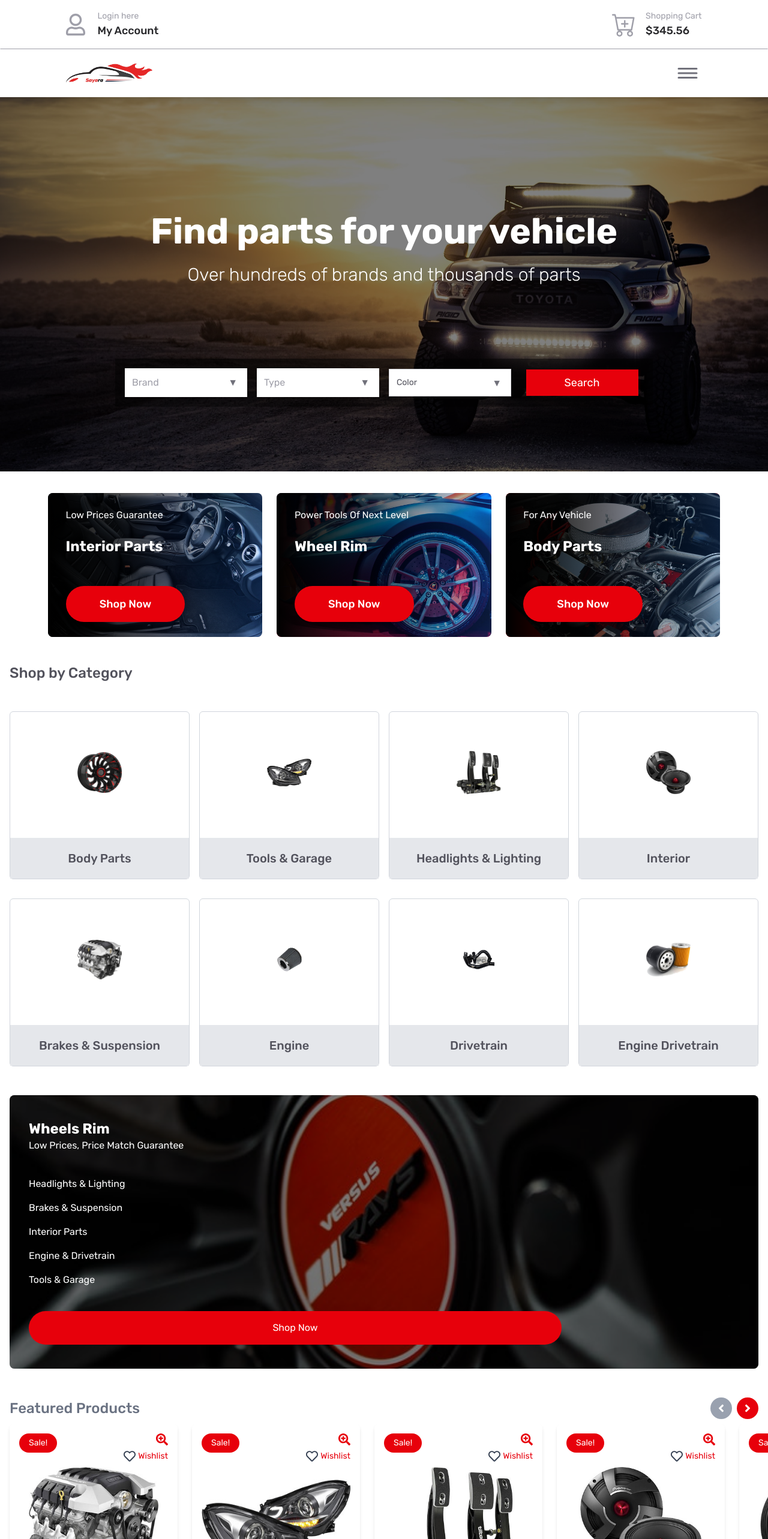
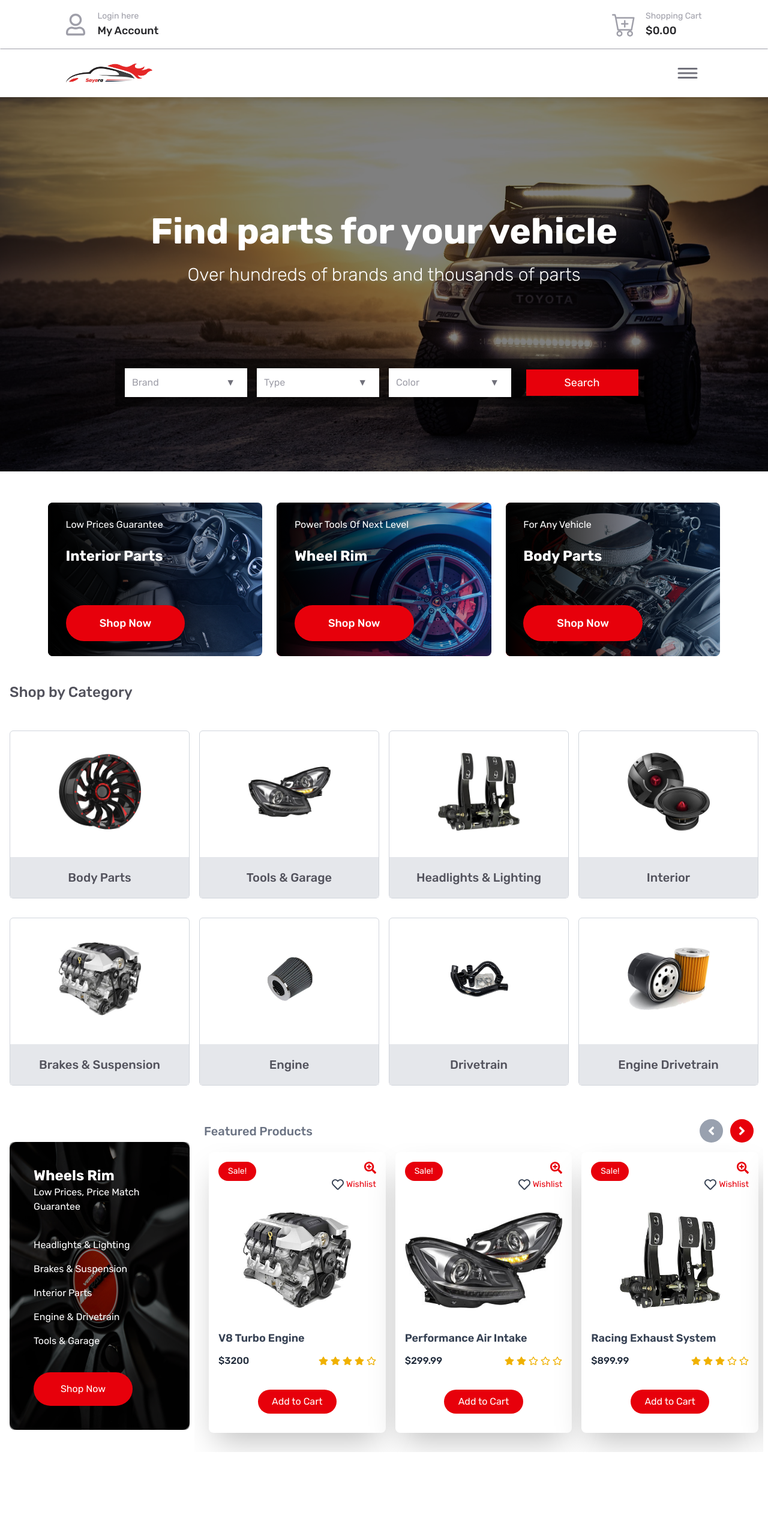
Before and after one commit to boyalonexr/Soyara-clone-app, a React (Vite) app: page / in a window 1280 px wide. Shown: the top 2566 px of the page at 60% size. After the commit the page ends 2421 px from the top, so only its background shows below. Built offline with nearby package versions, Linux system fonts and the light colour scheme.

Commit message:
added caurosel scroll and interactivity

```diff
--- a/src/App.jsx
+++ b/src/App.jsx
@@ -7,10 +7,17 @@ import Body from './Components/Body'
 import Shop from './Components/Shop'
 import FeaturesProducts from './Components/FeaturesProducts'
 
+
 function App() {
   const [loading, setLoading] = useState(true)
   const [activePopup, setActivePopup] = useState(false)
   const [openNavBar, setOpenNavbar] = useState(false)
+  const [cartItems, setCartItems] = useState(() => {
+    const saved = localStorage.getItem("cartItems")
+
+    return saved ? JSON.parse(saved) : []
+  })
+
 
   useEffect(()=> {
     setTimeout(()=> setLoading(false), 4000);
@@ -33,15 +40,48 @@ function App() {
   }
 }, [loading]);
 
+      useEffect(() => {
+        localStorage.setItem("cartItems", JSON.stringify(cartItems));
+      }, [cartItems])
+
+    const handleAddToCart = (product => {
+          setCartItems((prev) => {
+            const existingItem = prev.find(item => item.id === product.id)
+           if (existingItem) {
+            return prev.map(item => item.id === product.id ? {...item, quantity: item.quantity + 1}
+              : item
+            )} else {
+              return [...prev, {...product, quantity: 1}]
+            }
+          })
+          alert(`${product.name} added to Cart ✅`)
+      })
+
+      const handleRemoveFromCart = (id) => {
+          setCartItems((prev => prev.map(item => item.id === id ? {...item, quantity: item.quantity - 1 }
+            : item )
+              .filter(item => item.quantity > 0)
+          ))
+      }
+
+      const cartTotal = cartItems.reduce((sum, item) => sum + item.price * item.quantity, 0)
+
   return (
     loading ? <LoadingScreen /> :
     <>
-      <Header activePopup={activePopup} setActivePopup=
-      {setActivePopup}/>
+      <Header
+        activePopup={activePopup}
+        setActivePopup={setActivePopup}
+        cartItems={cartItems}
+        cartTotal={cartTotal}
+        handleRemoveFromCart={handleRemoveFromCart}
+        />
       <Navbar openNavBar={openNavBar} setOpenNavbar={setOpenNavbar} />
       <Body />
       <Shop />
-      <FeaturesProducts />
+      <FeaturesProducts
+        addToCart={handleAddToCart}
+        />
     </>
   )
 }
--- a/src/Components/Body.jsx
+++ b/src/Components/Body.jsx
@@ -1,9 +1,7 @@
 import { useEffect, useState } from "react";
 import { motion, AnimatePresence } from "framer-motion"
-import BenzImg from '../assets/body-imgs/mini-benz-img.jpg';
-import EngineImg from '../assets/body-imgs/mini-engine-img.jpg';
 import { FaArrowUp } from "react-icons/fa";
-import TireImg from '../assets/body-imgs/mini-tire-img.jpg';
+import { engineData } from "./featuredProdConts";
 
 const Body = () => {
   const [ active, setActive ] = useState(false)
@@ -13,34 +11,12 @@ const Body = () => {
   const brands = ['Chevrolet', 'Jeep', 'Lexus', 'Volkswagen'];
   const types = ['1 Wheel Drive', 'Coupe', 'Hatchback', 'Hybrid', 'Sedan', 'SUV', 'Wagon'];
   const colors = ['Red', 'Black', 'Silver', 'White'];
-  const engineData = [
-  {
-    img: BenzImg,
-    title: "interior parts",
-    subtitle: "low prices guarantee",
-    animation: "left",
-    id: 1,
-  },
-  {
-    img: TireImg,
-    title: "wheel rim",
-    subtitle: "power tools of next level",
-    animation: "left",
-    id: 2,
-  },
-  {
-    img: EngineImg,
-    title: "body parts",
-    subtitle: "for any vehicle",
-    animation: "right",
-    id: 3,
-  },
-];
+
 
 const getEngineDataAnimation = (direction) => {
   return {
     hidden: {
-      x: direction === "left" ? -300 : 300,
+      x: direction === "left" ? -100 : 100,
       opacity: 0,
     },
     visible: {
@@ -75,7 +51,7 @@ const scrollToTop = () => {
     <main className="overflow-x-hidden">
       <div className="relative h-[90vh] md:h-[58vh] lg:h-[78vh] bg-img">
         {/* Dark overlay */}
-        <div className="absolute inset-0 bg-black/50 backdrop-blur-sm md:backdrop-blur-none" />
+        <div className="absolute inset-0 bg-black/50 backdrop-blur-sm z-5 md:backdrop-blur-none" />
 
         {/* Content */}
         <div className="relative w-full mx-auto z-10 flex flex-col items-center justify-center h-full text-white text-center px-4">
@@ -89,11 +65,14 @@ const scrollToTop = () => {
           <div className="grid grid-col-1 md:grid-cols-2 lg:grid-cols-4 mt-4 gap-4 w-full max-w-4xl bg-black/50 p-4 items-center shadow-2xl">
             {/* Brand */}
             <div
-            onClick={()=> toggleActive('brand')} className="w-full relative ">
+            onClick={()=> toggleActive('brand')}
+            className="relative w-3/4 mx-auto md:w-full">
               <select
-                className="p-3 w-full text-zinc-400 bg-white appearance-none pr-10 z-10 selected"
+                name="brand"
+                className="p-3 w-full text-zinc-400 bg-white appearance-none pr-10 z-10 "
+                defaultValue=""
               >
-                <option value="" selected disabled>Brand</option>
+                <option value="" disabled>Brand</option>
                 {brands.map((brand) => (
                   <option
                   key={brand}
@@ -103,7 +82,7 @@ const scrollToTop = () => {
                 ))}
               </select>
 
-              <div className="pointer-events-none absolute right-4 top-6 transform -translate-y-1/2 text-zinc-500">
+              <div className="pointer-events-none absolute right-5 top-6 transform -translate-y-1/2 text-zinc-500">
                 {active === 'brand'  ? '▲' : '▼'}
               </div>
             </div>
@@ -111,11 +90,13 @@ const scrollToTop = () => {
             {/* Type */}
             <div
             onClick={()=> toggleActive('type')}
-            className="w-full relative">
+            className="relative w-3/4 mx-auto md:w-full">
               <select
-                className="w-full p-3 text-zinc-400 bg-white appearance-none "
+                name="type"
+                className=" p-3 text-zinc-400 bg-white appearance-none w-full"
+                defaultValue=""
               >
-                <option value="" disabled selected>Type</option>
+                <option value="" disabled>Type</option>
                 {types.map((type)=> (
                   <option
                   key={type}
@@ -124,7 +105,7 @@ const scrollToTop = () => {
                 ))}
               </select>
 
-              <div className="pointer-events-none absolute right-4 top-6 transform -translate-y-1/2 text-zinc-500">
+              <div className="pointer-events-none absolute right-5 top-6 transform -translate-y-1/2 text-zinc-500">
                {active === 'type' ? '▲' : '▼'}
               </div>
             </div>
@@ -132,11 +113,13 @@ const scrollToTop = () => {
             {/* Color */}
             <div
             onClick={()=> toggleActive('color')}
-            className="w-full relative ">
+            className="relative w-3/4 mx-auto md:w-full">
               <select
-                className="w-full p-3 text-sm text-zinc-600 bg-white border border-zinc-300 appearance-none"
+                name="color"
+                className="p-3 text-zinc-400 bg-white appearance-none pr-10 z-10 w-full"
+                defaultValue=""
               >
-                <option value="" disabled selected>Color</option>
+                <option value="" disabled>Color</option>
                {colors.map((color)=> (
                 <option
                 key={color}
@@ -145,32 +128,32 @@ const scrollToTop = () => {
                 ))}
               </select>
 
-              <div className="pointer-events-none absolute right-4 top-6 transform -translate-y-1/2 text-zinc-500">
+              <div className="pointer-events-none absolute right-5 top-6 transform -translate-y-1/2 text-zinc-500">
                 {active === 'color' ? '▲' : '▼'}
               </div>
             </div>
 
             <div className="w-3/4 lg:w-11/12 mx-auto">
-              <button className="w-full text-lg capitalize bg-red-600 text-white px-6 py-2 hover:bg-red-700 transition">search</button>
+              <button className=" w-3/4 md:w-full text-lg capitalize bg-red-600 text-white px-6 py-2 hover:bg-red-700 transition">search</button>
             </div>
           </div>
         </div>
       </div>
 
-      <div className="p-4 my-5 max-w-6xl mx-auto">
+      <div className="p-4 my-5 mt-9 max-w-6xl mx-auto">
         <div className="grid grid-cols-1 sm:grid-cols-2 lg:grid-cols-3 gap-6">
         {engineData.map((item) => (
           <motion.div
            key={item.id}
            initial="hidden"
            whileInView="visible"
-           viewport={{ once: true, amount: 0.2}}
+          viewport={{ once: true , amount: 0.7}}
            variants={getEngineDataAnimation(item.animation)}
            onClick={() =>
               setActiveCardId(prev => (prev === item.id ? null : item.id))
             }
            style={{ backgroundImage: `url(${item.img})` }}
-           className="bg-cover bg-center rounded-lg relative flex p-4 h-60 items-center">
+           className="bg-cover bg-center rounded-lg relative flex p-4 h-[16rem] items-center">
              {/* Base gradient overlay */}
               <div className="absolute inset-0 bg-gradient-to-r from-black to-blue-500/20 rounded-lg" />
 
--- a/src/Components/FeaturesProducts.jsx
+++ b/src/Components/FeaturesProducts.jsx
@@ -1,4 +1,6 @@
-import { useState, useEffect, useRef } from "react";
+import { useState, useEffect } from "react";
+import { FeaturedProducts } from "./featuredProdConts";
+import { motion } from "framer-motion";
 import {
   FaAngleLeft,
   FaAngleRight,
@@ -7,7 +9,6 @@ import {
   FaRegStar,
   FaRegHeart,
 } from "react-icons/fa";
-import FeaturedProducts from "./featuredProdConts";
 
 function StarRating({ rating }) {
   const stars = [];
@@ -23,91 +24,123 @@ function StarRating({ rating }) {
   return <div className="flex gap-1">{stars}</div>;
 }
 
-function FeaturesProducts() {
+function FeaturesProducts({addToCart}) {
   const [currentIndex, setCurrentIndex] = useState(0);
-  const [itemsPerPage, setItemsPerPage] = useState(1);
-  const containerRef = useRef(null);
+  const [slidesPerView, setSlidesPerView] = useState(1);
 
-  // Update itemsPerPage based on window width
+  // update slidesPerView on screen resize
   useEffect(() => {
-    function handleResize() {
-      const width = window.innerWidth;
-      if (width >= 1024) {
-        setItemsPerPage(3);
-      } else if (width >= 768) {
-        setItemsPerPage(2);
-      } else {
-        setItemsPerPage(1);
-      }
-      setCurrentIndex(0); // reset index on resize to avoid overflow
-    }
-    handleResize();
+    const handleResize = () => {
+      if (window.innerWidth >= 1024) setSlidesPerView(3);
+      else if (window.innerWidth >= 768) setSlidesPerView(2);
+      else setSlidesPerView(1);
+    };
+    handleResize(); // run once at mount
     window.addEventListener("resize", handleResize);
     return () => window.removeEventListener("resize", handleResize);
   }, []);
 
-  const maxIndex = Math.max(0, FeaturedProducts.length - itemsPerPage);
+  const maxIndex = FeaturedProducts.length - slidesPerView;
 
-  const handlePrev = () => {
-    setCurrentIndex((prev) => Math.max(prev - itemsPerPage, 0));
+  const prevSlide = () => {
+    setCurrentIndex((prev) => (prev === 0 ? 0 : prev - 1));
   };
 
-  const handleNext = () => {
-    setCurrentIndex((prev) => Math.min(prev + itemsPerPage, maxIndex));
+  const nextSlide = () => {
+    setCurrentIndex((prev) => (prev >= maxIndex ? maxIndex : prev + 1));
   };
 
-  // Card width + gap needs to be consistent
-  // Let's define card width 280px + gap 24px = 304px
-  // We'll calculate the translateX offset accordingly
-  const cardWidth = 280;
-  const gap = 24;
-  const translateX = -(currentIndex * (cardWidth + gap));
+  const handleProductClick = (product)=> {
+          addToCart(product)
+  }
+
 
   return (
     <>
-      <div className="flex items-center justify-between px-4 py-2">
-        <h2 className="text-gray-500 font-medium text-2xl">Featured Products</h2>
-        <div className="flex justify-end items-center gap-2">
+    <div className="lg:flex items-center relative lg:px-2">
+      <motion.div
+        initial={{ opacity: 0, y: 300 }}
+        whileInView={{ opacity: 1, y: 0 }}
+        transition={{ duration: 0.8, ease: 'easeOut' }}
+        viewport={{ once: true, amount:0.5 }}
+        className="relative bg-shop bg-cover bg-center mx-4 lg:mx-2 mb-8 lg:mb-0 p-10 rounded-xl"
+      >
+      <div>
+        <div className='absolute rounded-lg inset-0 bg-black/50 z-10 pointer-events-none' />
+
+        <div className='relative capitalize z-10 text-white'>
+        <div className='pb-4'>
+          <h2 className='text-2xl font-bold'>wheels rim</h2>
+          <p className='text-md'>low prices, price match guarantee</p>
+        </div>
+
+          <ul className='py-4'>
+            <li className='py-2 hover:text-red-600'>headlights & lighting</li>
+            <li className='py-2 hover:text-red-600'>brakes & suspension</li>
+            <li className='py-2 hover:text-red-600'>interior parts</li>
+            <li className='py-2 hover:text-red-600'>engine & drivetrain</li>
+            <li className='py-2 hover:text-red-600'>tools & garage</li>
+          </ul>
+
+          <button className="mt-4 bg-red-600 hover:bg-red-700 text-white md:w-1/4 lg:w-3/4 p-4 rounded-full">Shop Now</button>
+          </div>
+    </div>
+    </motion.div>
+
+
+      {/* Header with navigation */}
+      <motion.div
+        initial={{ opacity: 0, y: 300 }}
+        whileInView={{ opacity: 1, y: 0 }}
+        transition={{ duration: 0.5, ease: "easeOut" }}
+        viewport={{ once: true}}
+         className="w-full lg:w-3/4">
+       <div
+        className="flex items-center justify-between px-4 py-2 lg:py-0"
+      >
+        <h2 className="text-gray-500 font-medium text-xl">
+          Featured Products
+        </h2>
+        <div className="flex justify-end items-center gap-3">
           <button
-            onClick={handlePrev}
-            disabled={currentIndex === 0}
+            onClick={prevSlide}
             className={`p-2 rounded-full text-white ${
               currentIndex === 0
                 ? "bg-gray-400 cursor-not-allowed"
                 : "bg-red-600 hover:bg-red-700"
             }`}
           >
-            <FaAngleLeft size={20} />
+            <FaAngleLeft size={23} />
           </button>
           <button
-            onClick={handleNext}
-            disabled={currentIndex >= maxIndex}
+            onClick={nextSlide}
             className={`p-2 rounded-full text-white ${
               currentIndex >= maxIndex
                 ? "bg-gray-400 cursor-not-allowed"
                 : "bg-red-600 hover:bg-red-700"
             }`}
           >
-            <FaAngleRight size={20} />
+            <FaAngleRight size={23} />
           </button>
         </div>
       </div>
 
-      {/* Carousel viewport with overflow hidden */}
-      <div className="overflow-hidden px-4">
-        <div
-          ref={containerRef}
-          className="flex transition-transform duration-500 ease-in-out"
-          style={{ transform: `translateX(${translateX}px)`, gap: `${gap}px` }}
+      {/* Carousel track */}
+      <div className="overflow-hidden pb-4 px-4 lg:px-2">
+        <motion.div
+          className="flex my-4"
+          animate={{ x: `-${(100 / slidesPerView) * currentIndex}%` }}
+          transition={{ duration: 0.5, ease: "easeInOut" }}
         >
           {FeaturedProducts.map((product) => (
             <div
               key={product.id}
-              style={{ minWidth: `${cardWidth}px`, maxWidth: `${cardWidth}px` }}
-              className="flex flex-col p-4 rounded-lg bg-white shadow-md"
+              className="flex-shrink-0 w-full mx-auto md:w-1/2 lg:w-1/3"
             >
+              {/* Card */}
+              <div className="flex flex-col p-4 rounded-lg bg-white md:gap-1 h-full max-w-[400px] md:ml-4 mx-auto shadow-2xl ">
                 {/* Sale & Icons */}
-              <div className="flex justify-between mb-2">
+                <div className="flex justify-between mb-8">
                   <div className="bg-red-600 h-8 px-4 flex items-center rounded-full">
                     <p className="text-white text-sm">Sale!</p>
                   </div>
@@ -115,13 +148,15 @@ function FeaturesProducts() {
                     <FaSearchPlus className="text-xl text-red-600 cursor-pointer" />
                     <div className="flex items-center gap-1 cursor-pointer">
                       <FaRegHeart className="text-xl text-gray-700" />
-                    <span className="text-sm text-red-600 select-none">Wishlist</span>
+                      <span className="text-sm text-red-600 select-none">
+                        Wishlist
+                      </span>
                     </div>
                   </div>
                 </div>
 
                 {/* Image */}
-              <div className="h-48 w-full overflow-hidden flex justify-center items-center mb-4">
+                <div className="h-48 md:h-40 w-full overflow-hidden flex justify-center items-center mb-8">
                   <img
                     src={product.image}
                     alt={product.name}
@@ -135,16 +170,23 @@ function FeaturesProducts() {
                 </h2>
 
                 <div className="flex justify-between items-center">
-                <span className="text-gray-800 font-medium">${product.price}</span>
+                  <span className="text-gray-800 font-medium">
+                    ${product.price}
+                  </span>
                   <StarRating rating={product.rating} />
                 </div>
 
-              <button className="mt-4 bg-red-600 hover:bg-red-700 w-full text-white py-2 rounded-full transition-colors duration-200">
+                <button
+                onClick={()=> handleProductClick(product)}
+                className="mt-8 mb-4 bg-red-600 hover:bg-red-700 w-3/4 md:w-2/4 mx-auto text-white py-2 rounded-full transition-colors duration-200">
                   Add to Cart
                 </button>
               </div>
+            </div>
           ))}
+        </motion.div>
       </div>
+      </motion.div>
     </div>
     </>
   );
--- a/src/Components/Header.jsx
+++ b/src/Components/Header.jsx
@@ -4,7 +4,7 @@ import { AnimatePresence } from 'framer-motion';
 import { FormCont, CartPopup } from './Form';
 
 
-const Header = ({ activePopup, setActivePopup }) => {
+const Header = ({ activePopup, setActivePopup, cartItems, cartTotal, handleRemoveFromCart }) => {
   const togglePopup = (type)=> {
     setActivePopup(prev => (prev === type ? false: type))
   }
@@ -40,7 +40,7 @@ const Header = ({ activePopup, setActivePopup }) => {
         </div>
         <div onClick={()=> togglePopup('cart')} className='leading-5 cursor-pointer pl-2  md:pl-4'>
           <p className='text-sm md:text-md text-zinc-400 font-sm'>shopping cart</p>
-          <h3 className='text-md md:text-lg text-zinc-800 font-medium'>$345.56</h3>
+          <h3 className='text-md md:text-lg text-zinc-800 font-medium'>${cartTotal.toFixed(2)}</h3>
         </div>
         </div>
 
@@ -48,14 +48,15 @@ const Header = ({ activePopup, setActivePopup }) => {
         {activePopup === 'cart' &&
           <CartPopup
             setActivePopup = {setActivePopup}
+            cartItems={cartItems}
+            cartTotal={cartTotal}
+            handleRemoveFromCart={handleRemoveFromCart}
           />}
       </AnimatePresence>
       </div>
       </div>
     </header>
-      {/* <div className='w-11/12 mx-auto p-2'>
-          {<Navbar />}
-      </div> */}
+
     </>
   )
 }
--- a/src/Components/Navbar.jsx
+++ b/src/Components/Navbar.jsx
@@ -19,7 +19,7 @@ function Navbar({ openNavBar, setOpenNavbar }) {
 };
 
   return (
-    <div className="sticky top-0 z-30 bg-white p-2 w-full md:p-4 mx-auto shadow-lg">
+    <div className="sticky top-0 z-20 bg-white p-2 w-full md:p-4 mx-auto shadow-lg">
       <div className="flex items-center justify-between md:w-[85%] mx-auto">
       <div>
         <a href="#">
--- a/src/Components/Shop.jsx
+++ b/src/Components/Shop.jsx
@@ -40,8 +40,8 @@ function Shop() {
                 onClick={() => setActiveCardId(prev => prev === item.id ? null : item.id)}
                 className={`flex flex-col items-center justify-between border gap-2 capitalize mb-4 h-70 lg:hover:border-red-600 rounded-md ${isActive ? 'border-red-600' : 'border-gray-300'}`}
               >
-                <div className='w-full h-full flex items-center justify-center'>
-                  <img className='w-1/4' src={item.image} alt="shop-cart-imgs" />
+                <div className='w-full md:p-3 h-full flex items-center justify-center'>
+                  <img className='w-[150px] lg:w-2/4' src={item.image} alt="shop-cart-imgs" />
                 </div>
                 <p className={`text-xl font-medium w-full text-center lg:hover:bg-red-600 lg:hover:text-white  p-5 ${isActive ? 'bg-red-600 text-white' : 'bg-gray-200'}`}>
                   {item.name}
@@ -55,31 +55,6 @@ function Shop() {
           Shop Now
         </button>
 
-       <motion.div
-        initial={{ opacity: 0, y: 300 }}
-        whileInView={{ opacity: 1, y: 0 }}
-        transition={{ duration: 0.5, ease: 'easeOut' }}
-        viewport={{ once: true }}
-        className=" bg-shop bg-cover bg-center py-10 px-8 mt-8 relative rounded-lg w-full">
-          <div className='absolute rounded-lg inset-0 bg-black/50 z-0 pointer-events-none' />
-
-          <div className='relative capitalize z-10 text-white'>
-          <div className='pb-4'>
-            <h2 className='text-2xl font-bold'>wheels rim</h2>
-            <p className='text-md'>low prices, price match guarantee</p>
-          </div>
-
-          <ul className='py-4'>
-            <li className='py-2 hover:text-red-600'>headlights & lighting</li>
-            <li className='py-2 hover:text-red-600'>brakes & suspension</li>
-            <li className='py-2 hover:text-red-600'>interior parts</li>
-            <li className='py-2 hover:text-red-600'>engine & drivetrain</li>
-            <li className='py-2 hover:text-red-600'>tools & garage</li>
-          </ul>
-
-          <button className="mt-4 bg-red-600 hover:bg-red-700 text-white w-3/4 p-4 self-start rounded-full">Shop Now</button>
-          </div>
-    </motion.div>
 </div>
 
   )
--- a/src/Components/featuredProdConts.js
+++ b/src/Components/featuredProdConts.js
@@ -4,8 +4,11 @@ import shopCart3 from '../assets/shop-imgs/shop-cart3.jpg'
 import shopCart4 from '../assets/shop-imgs/shop-cart4.jpg'
 import shopCart5 from '../assets/shop-imgs/shop-cart5.jpg'
 import shopCart6 from '../assets/featured-imgs/repair-part3.png'
+import BenzImg from '../assets/body-imgs/mini-benz-img.jpg';
+import EngineImg from '../assets/body-imgs/mini-engine-img.jpg';
+import TireImg from '../assets/body-imgs/mini-tire-img.jpg';
 
-const FeaturedProducts = [
+export const FeaturedProducts = [
   {
     id: 1,
     name: "V8 Turbo Engine",
@@ -50,4 +53,26 @@ const FeaturedProducts = [
   },
 ];
 
-export default FeaturedProducts
+export const engineData = [
+  {
+    img: BenzImg,
+    title: "interior parts",
+    subtitle: "low prices guarantee",
+    animation: "left",
+    id: 1,
+  },
+  {
+    img: TireImg,
+    title: "wheel rim",
+    subtitle: "power tools of next level",
+    animation: "left",
+    id: 2,
+  },
+  {
+    img: EngineImg,
+    title: "body parts",
+    subtitle: "for any vehicle",
+    animation: "right",
+    id: 3,
+  },
+];
```
Also changed, not shown: src/Components/Form.jsx (+29 -14 lines). Lines whose indentation alone changed are shown as unchanged.
